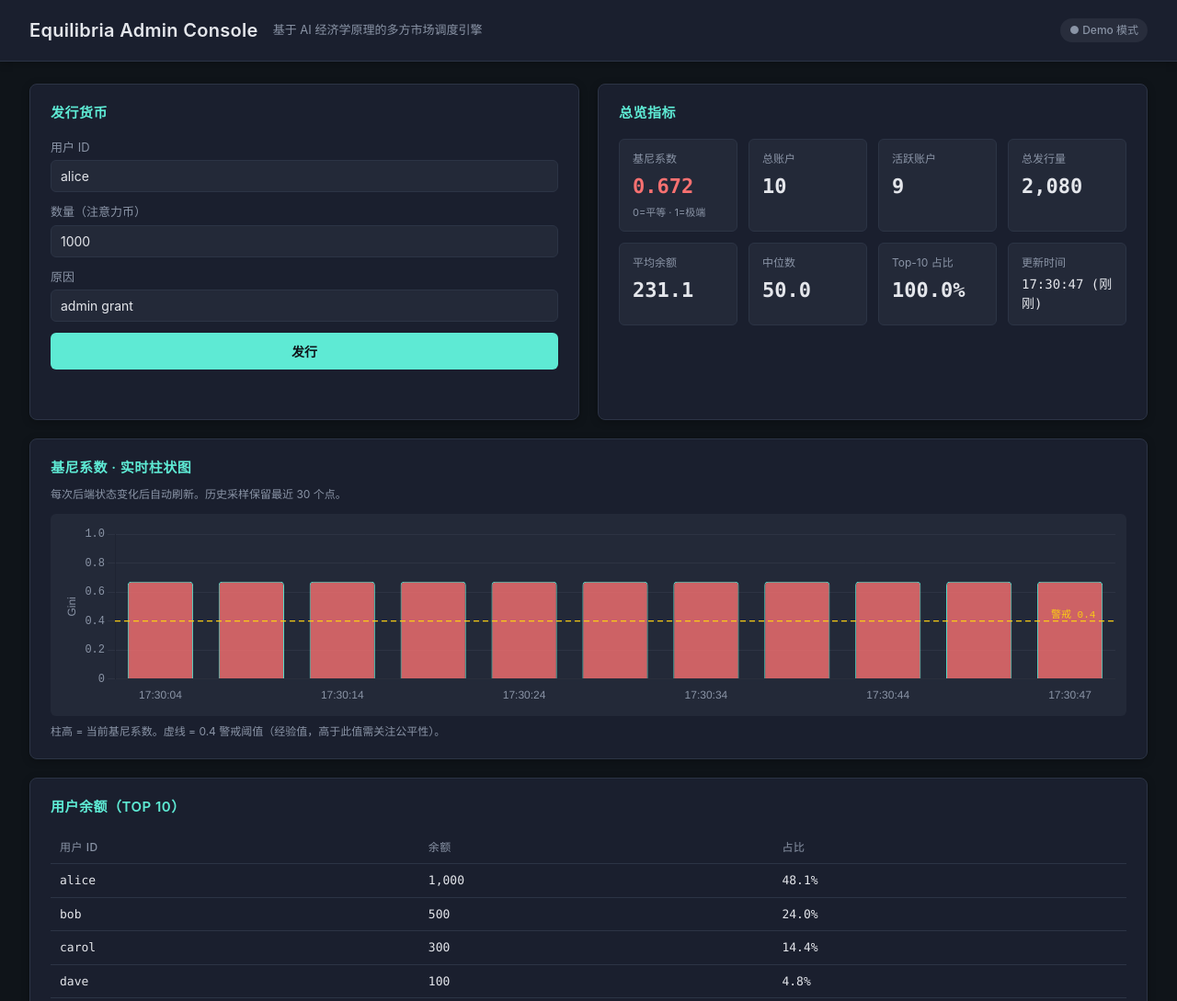
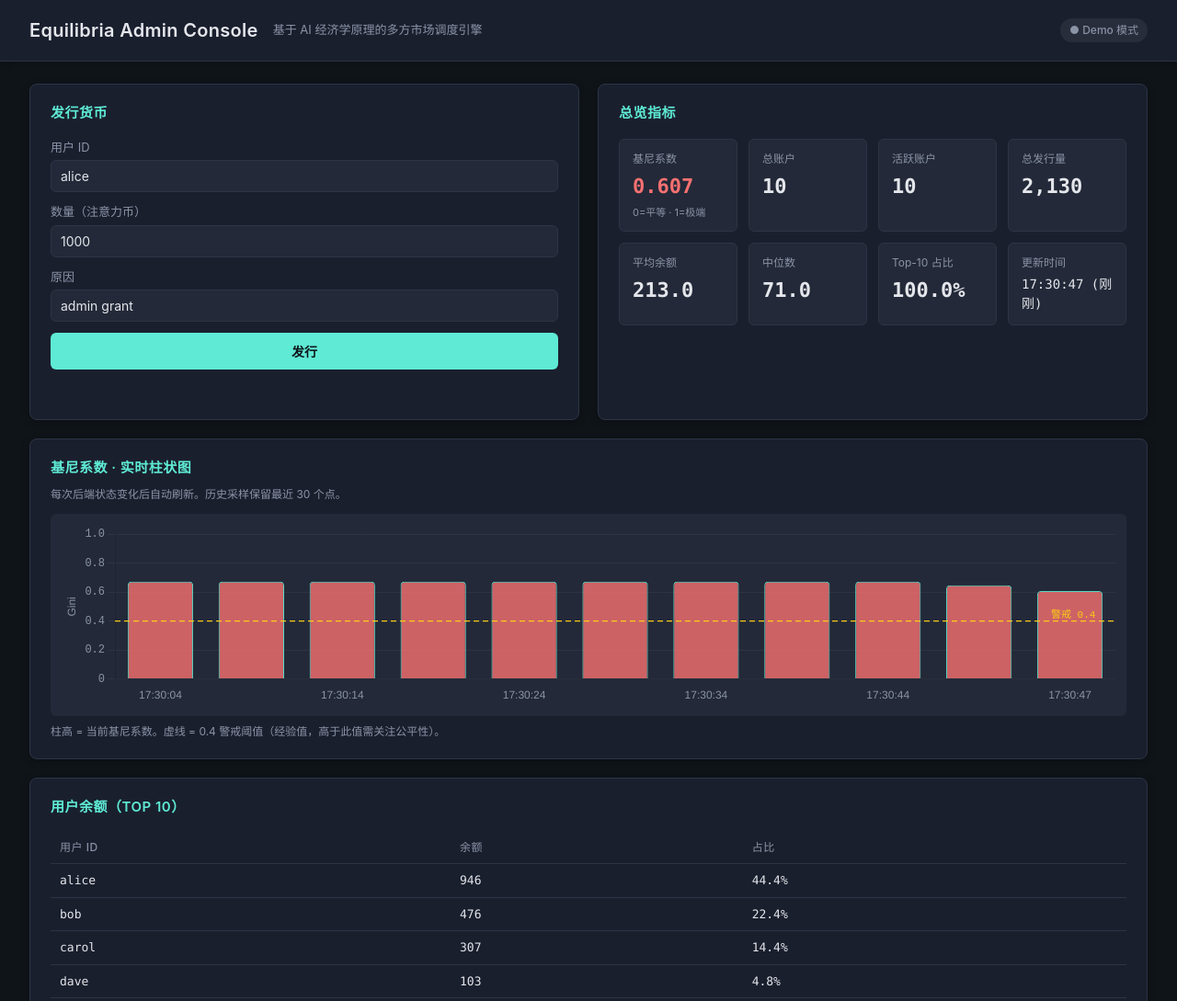
Before and after one commit to BiglionX/EquilibriaMarket, a plain HTML site: page web-vercel/index.html in a window 1280 px wide. Shown: the top 1089 px of the page at 92% size. Drawn offline with nearby package versions, Linux system fonts and the light colour scheme.

Commit message:
feat(vercel-demo): 让 mock 数据真正动态演化
之前的演化逻辑太温和：30s 才加一次币、3% 概率鲸鱼、
2% 概率崩盘，导致 3s 一次的 tick 中 90% 时间数据
看起来是'循环播放'。

修复：
- 每次 tick 给非零账户 0~4 小额 mint（持续通胀）
- 每次 tick 发生 1~3 笔 Vickrey 拍卖转账（top-3 → bottom-3）
- 鲸鱼/崩盘概率提升到 8% / 5%
- KPI 数字变化时短暂绿色脉冲（0.6s 动画）
- 用户表行变化时短暂高亮（0.8s 动画）

本地验证：10 个 tick 后基尼从 0.672 → 0.398，
富者降、穷者升，符合'动态调度引擎'的语义。

```diff
--- a/web-vercel/static/app.js
+++ b/web-vercel/static/app.js
@@ -46,25 +46,49 @@ function initMockData() {
   lastUpdate = Date.now();
 }
 
-// ===== Mock 数据演化（无 mint 时缓慢漂移） =====
+// ===== Mock 数据演化（每次 tick 都有可见变化） =====
 function evolveMockData() {
   const now = Date.now();
   const elapsed = now - lastUpdate;
-  // 每 30 秒：随机给某个用户加一点币（模拟"持续发行"）
-  if (elapsed > 30000) {
+
+  // 1) 持续通胀：每 tick 给非零账户 0~4 的小额 mint（模拟"广告收入"持续进入）
+  for (const u of users) {
+    if (u.balance > 0) {
+      u.balance += Math.random() * 4;
+    } else {
+      // 零账户偶尔被 mint 进入（5% 概率）
+      if (Math.random() < 0.05) {
+        u.balance = Math.floor(Math.random() * 50) + 10;
+      }
+    }
+  }
+  lastUpdate = now;
+
+  // 2) 模拟 Vickrey 拍卖转账：每 tick 发生 1~3 笔
+  //    每次随机选两个不同用户，从"出价高者"转给"出价低者"（缩小贫富差距）
+  const txCount = 1 + Math.floor(Math.random() * 3);
+  for (let i = 0; i < txCount; i++) {
+    const sorted = [...users].sort((a, b) => b.balance - a.balance);
+    const from = sorted[Math.floor(Math.random() * Math.min(3, sorted.length))];  // top-3 富者
+    const to = sorted[sorted.length - 1 - Math.floor(Math.random() * Math.min(3, sorted.length))];  // bottom-3
+    if (!from || !to || from === to) continue;
+    const amount = Math.floor(Math.random() * 30) + 5;
+    if (from.balance >= amount) {
+      from.balance -= amount;
+      to.balance += amount;
+    }
+  }
+
+  // 3) 偶发"鲸鱼出场"（8% 概率）：随机一个用户 +500~5000
+  if (Math.random() < 0.08) {
     const idx = Math.floor(Math.random() * users.length);
-    users[idx].balance += Math.floor(Math.random() * 200) + 50;
-    lastUpdate = now;
+    users[idx].balance += Math.floor(Math.random() * 4500) + 500;
   }
-  // 偶发：模拟一次"鲸鱼出场"
-  if (Math.random() < 0.03) {
+
+  // 4) 偶发"小崩盘"（5% 概率）：随机一个用户 -100~500
+  if (Math.random() < 0.05) {
     const idx = Math.floor(Math.random() * users.length);
-    users[idx].balance += Math.floor(Math.random() * 5000) + 1000;
-  }
-  // 偶发：模拟一次"小崩盘"
-  if (Math.random() < 0.02) {
-    const idx = Math.floor(Math.random() * users.length);
-    users[idx].balance = Math.max(0, users[idx].balance - Math.floor(Math.random() * 300));
+    users[idx].balance = Math.max(0, users[idx].balance - Math.floor(Math.random() * 400) + 100);
   }
 }
 
@@ -234,6 +258,14 @@ function initChart() {
 }
 
 // ===== 渲染 =====
+let prevMetrics = null;
+function pulseEl(el) {
+  el.classList.remove("kpi__value--pulse");
+  // 触发重排后再加 class，确保动画重新播放
+  void el.offsetWidth;
+  el.classList.add("kpi__value--pulse");
+}
+
 function renderKpis(m) {
   $("kpi-gini").textContent = fmtFloat(m.gini, 3);
   $("kpi-gini").className = "kpi__value";
@@ -247,6 +279,18 @@ function renderKpis(m) {
   $("kpi-median").textContent = fmtFloat(m.median, 1);
   $("kpi-top").textContent = fmtPct(m.top_concentration_top_n);
   $("kpi-updated").textContent = fmtTime(m.timestamp) + " (" + fmtRelative(m.timestamp) + ")";
+
+  // 数据变化时短暂高亮（绿色脉冲），让"动态"看得见
+  if (prevMetrics) {
+    const changed = ["gini", "total_supply", "mean", "median", "top_concentration_top_n"];
+    for (const k of changed) {
+      if (Math.abs((m[k] || 0) - (prevMetrics[k] || 0)) > 0.001) {
+        const el = $("kpi-" + k.replace("top_concentration_top_n", "top").replace("_supply", "-supply").replace("accounts", "accounts").replace("active", "active"));
+        if (el) pulseEl(el);
+      }
+    }
+  }
+  prevMetrics = m;
 }
 
 function pushHistory(m) {
@@ -273,16 +317,24 @@ function renderUsers(payload) {
     tbody.innerHTML = `<tr><td colspan="3" class="muted">暂无数据</td></tr>`;
     return;
   }
+  // 记录上一次渲染的余额（按 user_id 索引），用于检测"变化"并高亮
+  const prevBalances = (renderUsers._prev) || {};
   const total = list.reduce((s, u) => s + u.balance, 0);
   const rows = list.map((u) => {
     const pct = total > 0 ? (u.balance / total * 100).toFixed(1) + "%" : "—";
-    return `<tr>
+    const changed = prevBalances[u.user_id] !== undefined &&
+                    Math.abs(prevBalances[u.user_id] - u.balance) > 0.5;
+    return `<tr class="${changed ? "row--changed" : ""}">
       <td>${escapeHtml(u.user_id)}</td>
       <td>${fmtInt(u.balance)}</td>
       <td>${pct}</td>
     </tr>`;
   }).join("");
   tbody.innerHTML = rows;
+  // 保存当前快照
+  const next = {};
+  for (const u of list) next[u.user_id] = u.balance;
+  renderUsers._prev = next;
 }
 
 function renderHealth(data) {
--- a/web-vercel/static/style.css
+++ b/web-vercel/static/style.css
@@ -1,6 +1,17 @@
 /* Equilibria Admin Console 基础样式 */
 
 * { box-sizing: border-box; }
+
+@keyframes kpiPulse {
+  0%   { color: var(--text); transform: scale(1); }
+  20%  { color: var(--ok);    transform: scale(1.08); }
+  100% { color: var(--text); transform: scale(1); }
+}
+
+@keyframes rowFlash {
+  0%   { background-color: rgba(94, 234, 212, 0.18); }
+  100% { background-color: transparent; }
+}
 
 :root {
   --bg: #0f1419;
@@ -173,6 +184,9 @@ form button:active { transform: translateY(1px); }
 
 .kpi__value--high { color: var(--warning); }
 .kpi__value--critical { color: var(--danger); }
+.kpi__value--pulse {
+  animation: kpiPulse 0.6s ease-out;
+}
 
 /* 图表 */
 .chart-wrap {
@@ -204,6 +218,8 @@ th {
 td { font-family: "JetBrains Mono", Consolas, monospace; }
 .muted { color: var(--text-dim); text-align: center !important; }
 
+tr.row--changed { animation: rowFlash 0.8s ease-out; }
+
 footer {
   text-align: center;
   padding: 18px;
```
